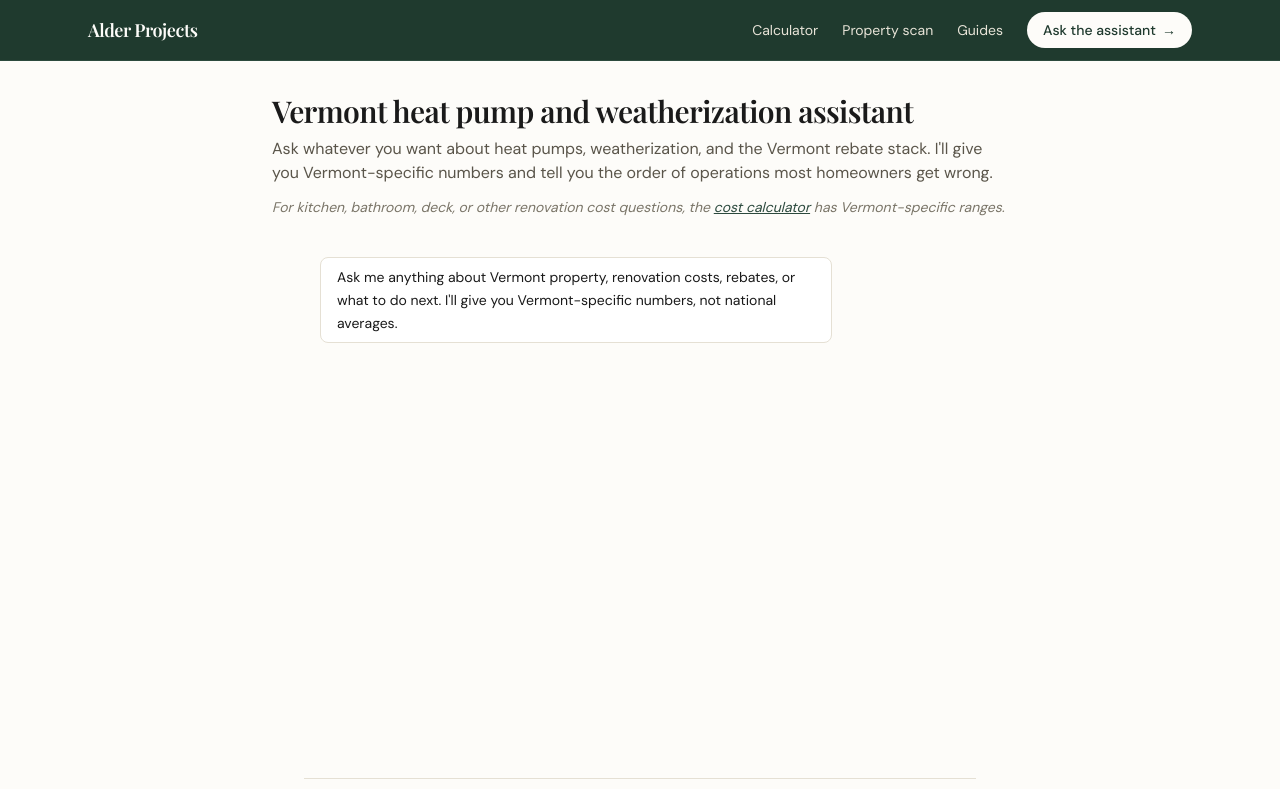
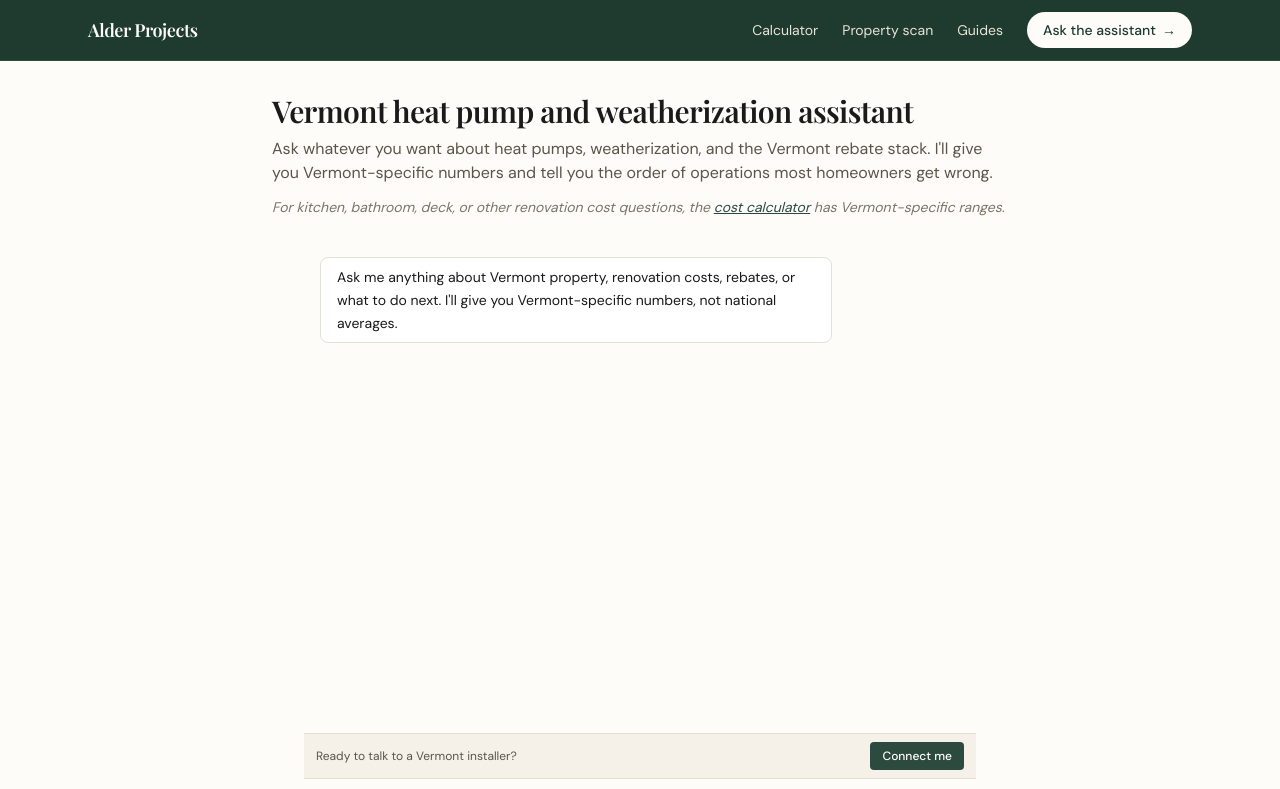
Before and after one commit to alderprojects/alder-projects-site, a Next.js app: page /chat in a window 1280 px wide. Shown: the top 789 px of the page. Built offline with nearby package versions, Linux system fonts and the light colour scheme.

Commit message:
feat(chat): always-visible Connect-me button so users can open lead form anytime

```diff
--- a/src/components/ChatWidget.tsx
+++ b/src/components/ChatWidget.tsx
@@ -216,6 +216,36 @@ export default function ChatWidget({
         )}
       </div>
 
+      {!showLeadForm && !leadSubmitted && (
+        <div
+          className="px-3 py-2 border-t flex items-center justify-between gap-2"
+          style={{ borderColor: '#e5e0d4', backgroundColor: '#f5f1e8' }}
+        >
+          <span
+            className="text-xs"
+            style={{
+              fontFamily: 'DM Sans, system-ui, sans-serif',
+              color: '#5a554a',
+              flex: 1,
+            }}
+          >
+            Ready to talk to a Vermont installer?
+          </span>
+          <button
+            type="button"
+            onClick={() => setShowLeadForm(true)}
+            className="px-3 py-1.5 text-xs rounded font-medium"
+            style={{
+              backgroundColor: '#2c4a3e',
+              color: '#fff',
+              whiteSpace: 'nowrap',
+            }}
+          >
+            Connect me
+          </button>
+        </div>
+      )}
+
       <form
         onSubmit={e => {
           e.preventDefault()
```
